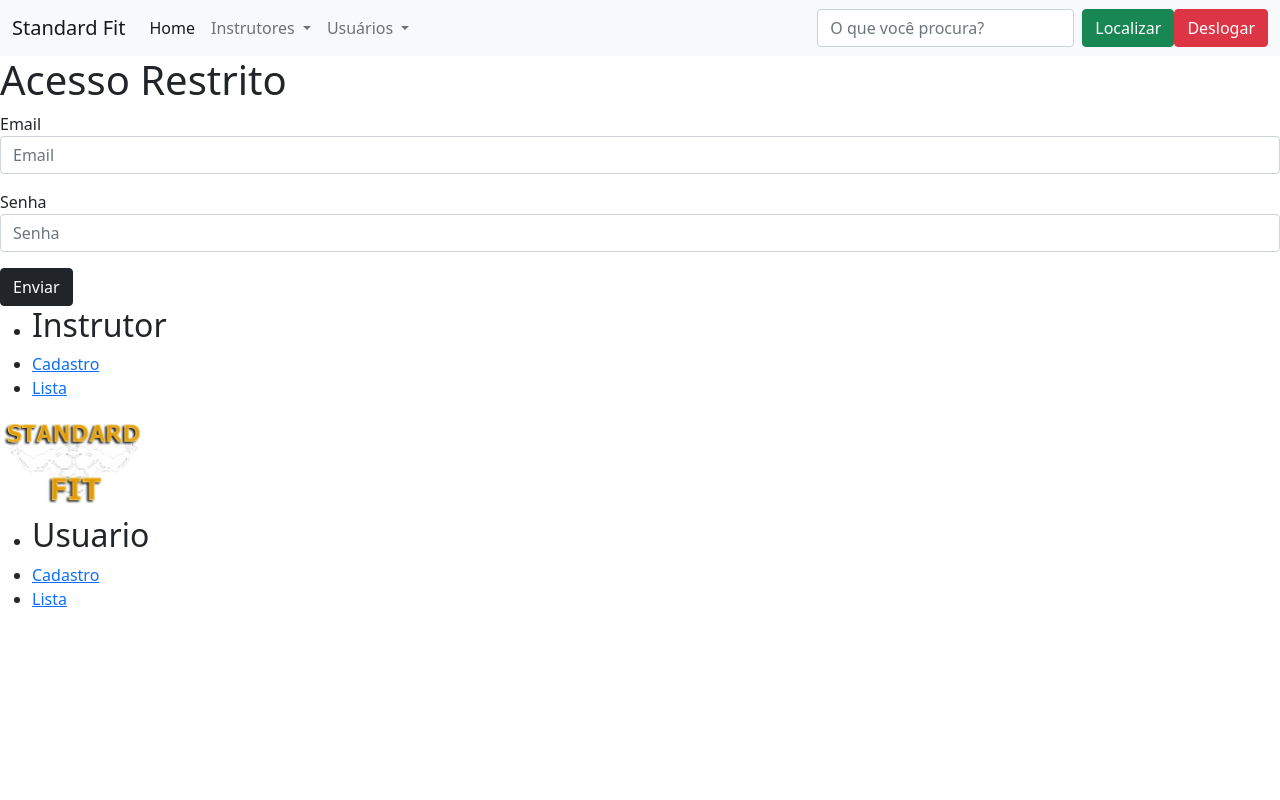
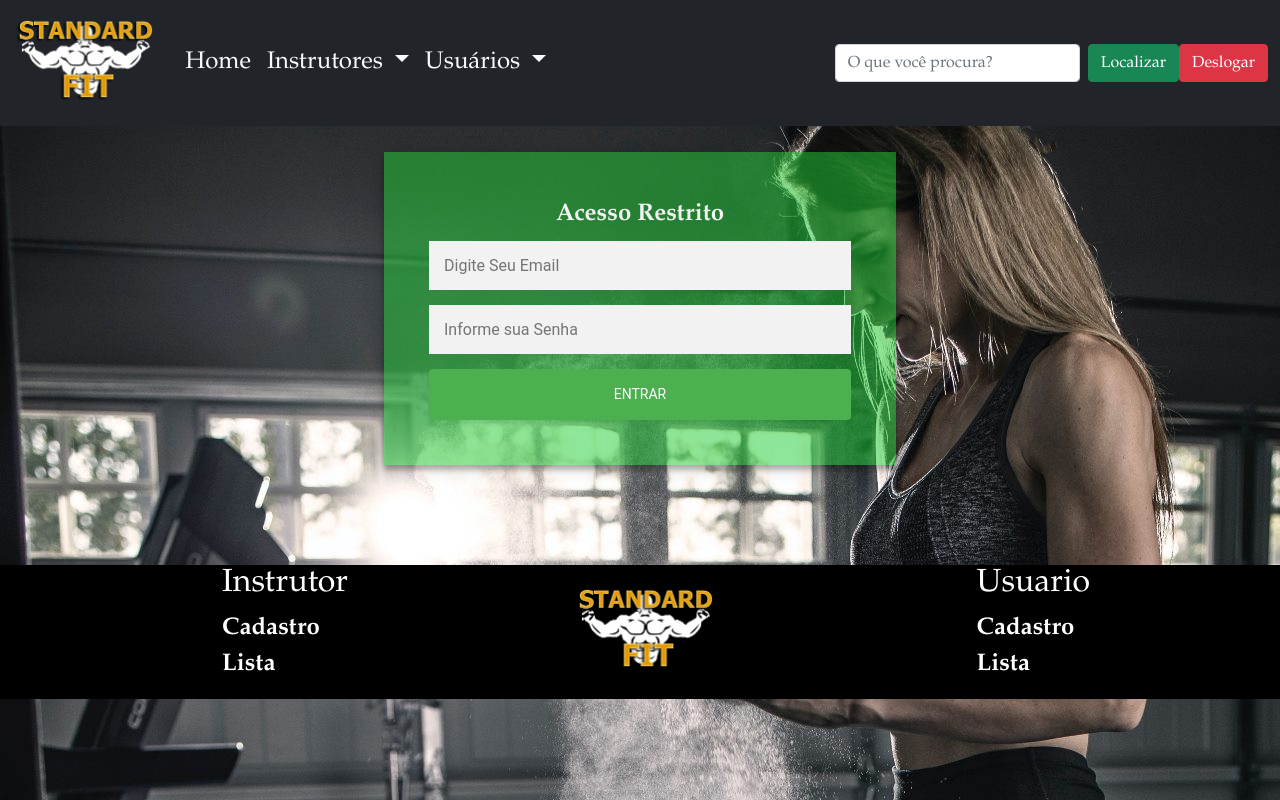
Before and after one commit to Isaque-Fernandes/academia, a PHP site: page /php/cadastro_formulario.php in a window 1280 px wide. Run offline with PHP 8.4, Linux system fonts and the light colour scheme.

Commit message:
fix: correcao no botao input do arquivo cadastro_formulario.php

```diff
--- a/php/cadastro_formulario.php
+++ b/php/cadastro_formulario.php
@@ -7,39 +7,43 @@
     <meta name="viewport" content="width=device-width, initial-scale=1.0">
     <!-- CSS only -->
     <link href="https://cdn.jsdelivr.net/npm/bootstrap@5.1.3/dist/css/bootstrap.min.css" rel="stylesheet" integrity="sha384-1BmE4kWBq78iYhFldvKuhfTAU6auU8tT94WrHftjDbrCEXSU1oBoqyl2QvZ6jIW3" crossorigin="anonymous">
+    <link rel="stylesheet" type="text/css" href="../css/style.css" />
+    <link rel="stylesheet" type="text/css" href="../css/instrutorformulario.css" />
+    <link rel="stylesheet" type="text/css" href="../css/footer.css" />
     <title>Document</title>
 </head>
 
 <body>
 
-    <nav class="navbar navbar-expand-lg navbar-light bg-light">
+<!-- INÍCIO NAVBAR -->
+<nav class="navbar navbar-expand-lg navbar-light bg-dark">
         <div class="container-fluid">
-            <a class="navbar-brand" href="./index.php">Standard Fit</a>
+            <a class="navbar-brand" href="./index.php"><img src="../img/logo1.png" alt="..." height="100px"></a>
             <button class="navbar-toggler" type="button" data-bs-toggle="collapse" data-bs-target="#navbarSupportedContent" aria-controls="navbarSupportedContent" aria-expanded="false" aria-label="Toggle navigation">
                 <span class="navbar-toggler-icon"></span>
             </button>
             <div class="collapse navbar-collapse" id="navbarSupportedContent">
                 <ul class="navbar-nav me-auto mb-2 mb-lg-0">
                     <li class="nav-item">
-                        <a class="nav-link active" aria-current="page" href="./index.php">Home</a>
+                        <a class="nav-link active text-light" aria-current="page" href="./index.php">Home</a>
                     </li>
                     <li class="nav-item dropdown">
-                        <a class="nav-link dropdown-toggle" href="#" id="navbarDropdown" role="button" data-bs-toggle="dropdown" aria-expanded="false">
+                        <a class="nav-link dropdown-toggle text-light" href="#" id="navbarDropdown" role="button" data-bs-toggle="dropdown" aria-expanded="false">
                             Instrutores
                         </a>
-                        <ul class="dropdown-menu" aria-labelledby="navbarDropdown">
-                            <li><a class="dropdown-item" href="./instrutor_formulario.php">Cadastro</a></li>
-                            <li><a class="dropdown-item" href="./instrutor_redirecionador_listagem.php">Listagem</a></li>
+                        <ul class="dropdown-menu bg-dark" aria-labelledby="navbarDropdown">
+                            <li><a class="dropdown-item text-light" href="./instrutor_formulario.php">Cadastro</a></li>
+                            <li><a class="dropdown-item text-light" href="./instrutor_redirecionador_listagem.php">Listagem</a></li>
                         </ul>
                     </li>
 
                     <li class="nav-item dropdown">
-                        <a class="nav-link dropdown-toggle" href="#" id="navbarDropdown" role="button" data-bs-toggle="dropdown" aria-expanded="false">
+                        <a class="nav-link dropdown-toggle text-light" href="#" id="navbarDropdown" role="button" data-bs-toggle="dropdown" aria-expanded="false">
                             Usuários
                         </a>
-                        <ul class="dropdown-menu" aria-labelledby="navbarDropdown">
-                            <li><a class="dropdown-item" href="./usuario_formulario.php">Cadastro</a></li>
-                            <li><a class="dropdown-item" href="./usuario_redirecionador_listagem.php">Lista</a></li>
+                        <ul class="dropdown-menu bg-dark" aria-labelledby="navbarDropdown">
+                            <li><a class="dropdown-item text-light" href="./usuario_formulario.php">Cadastro</a></li>
+                            <li ><a class="dropdown-item text-light" href="./usuario_redirecionador_listagem.php">Lista</a></li>
                         </ul>
                     </li>
 
@@ -51,22 +55,51 @@
                 </form>
             </div>
         </div>
-    </nav>
+</nav>
+<!-- FIM DO NAVBAR -->
 
-    <h1>Acesso Restrito</h1>
 
-    <form action="./cadastro_teste.php" method="post">
-        <p>
-            <label for="">Email</label>
-            <input class="form-control" type="text" name="email_txt" placeholder="Email">
-        </p>
-        <p>
-            <label for="">Senha</label>
-            <input type="password" name="senha_txt" class="form-control" placeholder="Senha">
-        </p>
-        <input type="submit" value="Enviar" class="btn btn-dark" name="botao_txt">
 
-    </form>
+<!-- INICIO MEIO DO SITE -->
+<section class="backgroundcontainer">
+        <div class="background">
+
+
+            <!-- IMAGEM BACKGROUND -->
+            <style>
+                body
+                {
+                    background: url('../img/6.jpg') no-repeat;
+                }
+            </style>
+            <!-- FIM IMAGEM BACKGROUND -->
+
+            <div class="caixamae">
+                <div class="login-page">
+                <div class="form">
+
+
+                    <legend>Acesso Restrito</legend>
+
+                    <form class="register-form" action="./cadastro_teste.php" method="post">
+
+
+                        <input type="text" name="email_txt" id="email_id" placeholder="Digite Seu Email" required>
+                        <input  type="password" name="senha_txt" id="senha_id" placeholder="Informe sua Senha" required>
+                        <button class="btn btn-dark" type="submit" name="botao_txt">Entrar</button>
+                    </form>
+                </div>
+                </div>
+            </div>              <!--FIM FORMULÁRIO DE CADASTRO-->
+        </div>
+</section>
+<!-- FIM MEIO DO SITE -->
+
+
+
+
+
+
 
         <!-- INICIO FOOTER -->
 <footer>
```
